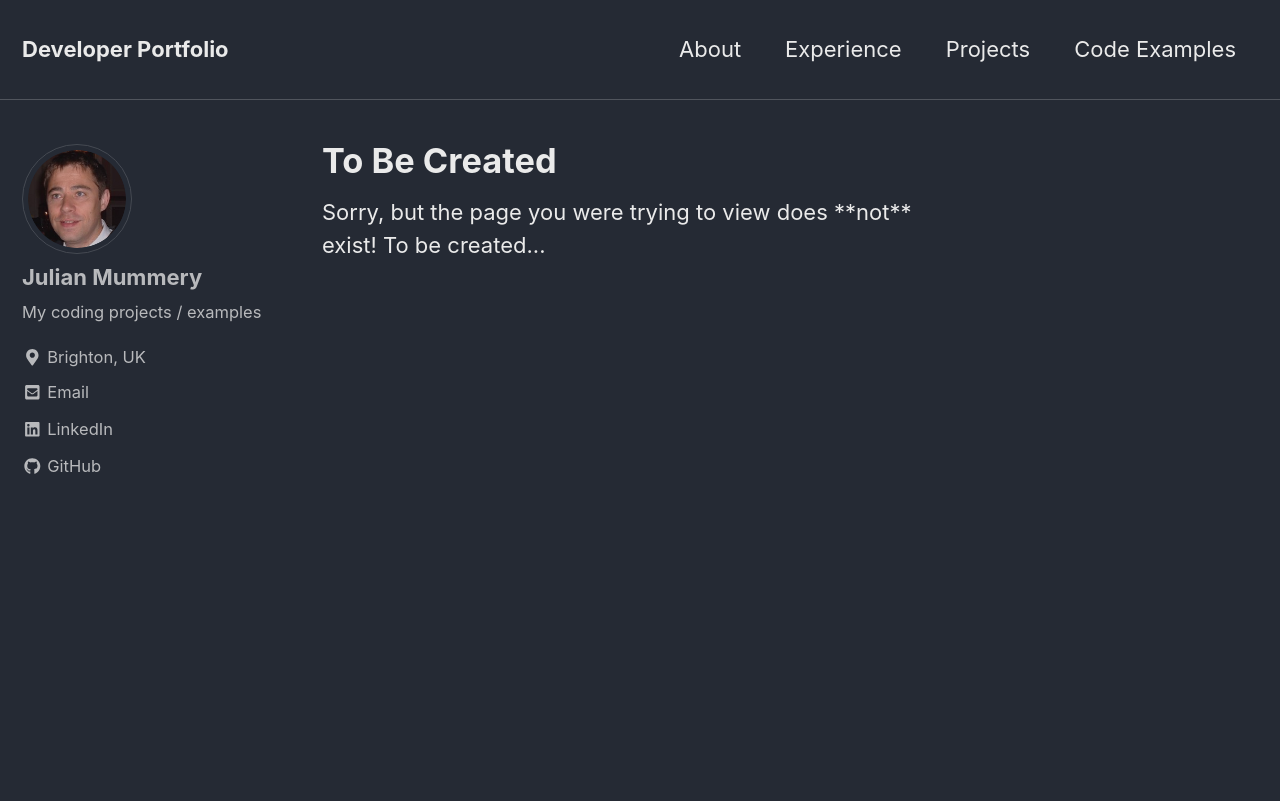
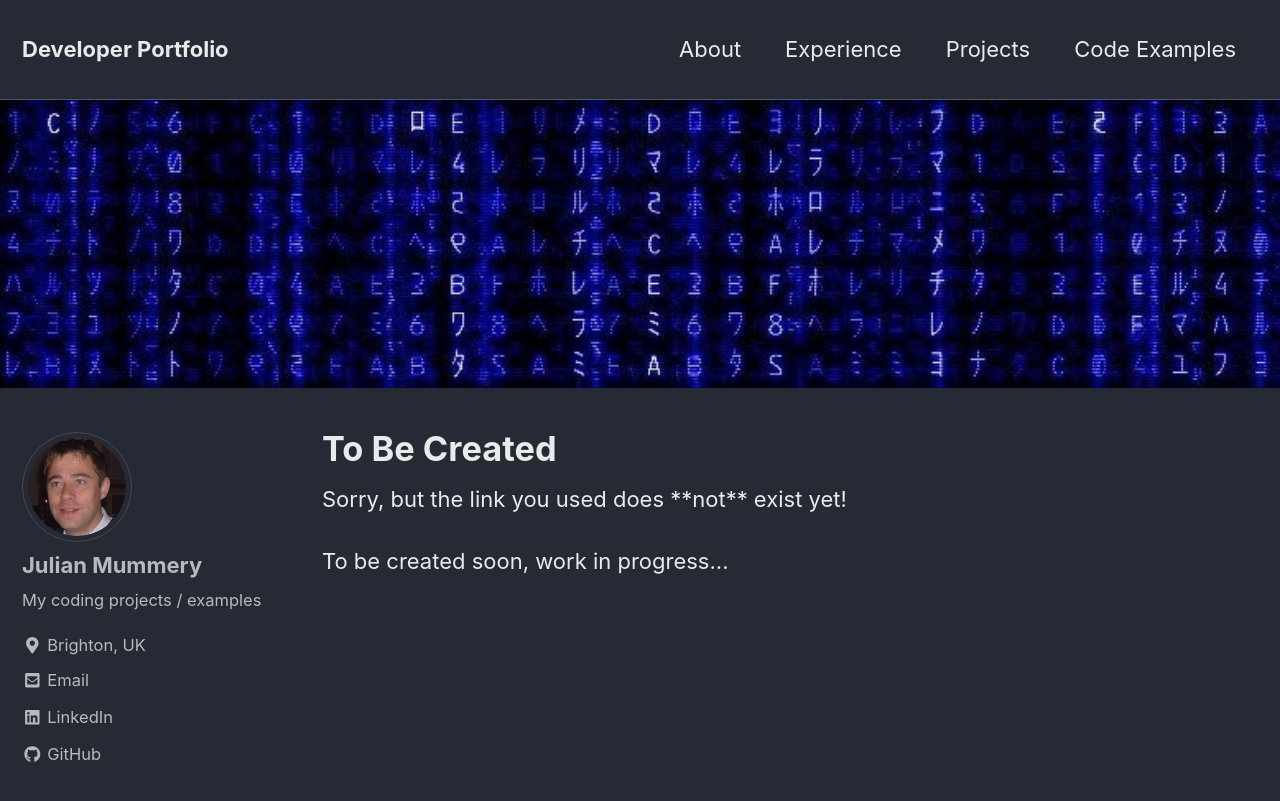
Before and after one commit to julianmummery/julianmummery.github.io, a Jekyll site: the page built from _pages/tbc.md, in a window 1280 px wide and 900 px high. Shown: the top 801 px of the window. Built offline with Jekyll 4.4.1, drawn with Linux system fonts in a browser that asks for light colours; nearby versions of some CDN libraries.

Commit message:
Update tbc.md

```diff
--- a/_pages/tbc.md
+++ b/_pages/tbc.md
@@ -4,6 +4,9 @@ layout: single
 excerpt: "Page not found. These are not the droids you are looking for ;)"
 sitemap: false
 permalink: /tbc/
+header:
+   image: "/assets/images/header-background.jpg"
 ---
 
-<p>Sorry, but the page you were trying to view does **not** exist! To be created...</p>
+<p>Sorry, but the link you used does **not** exist yet!</p>
+<p>To be created soon, work in progress...</p>
```
